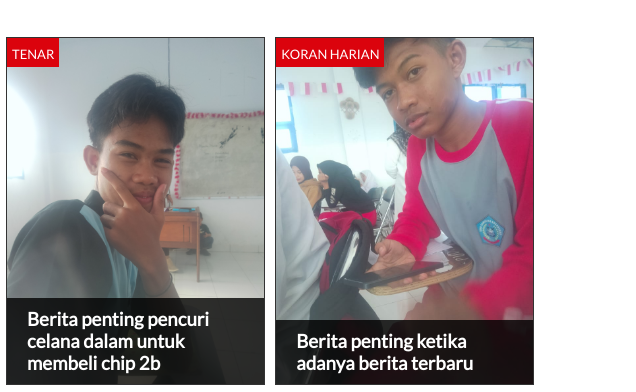
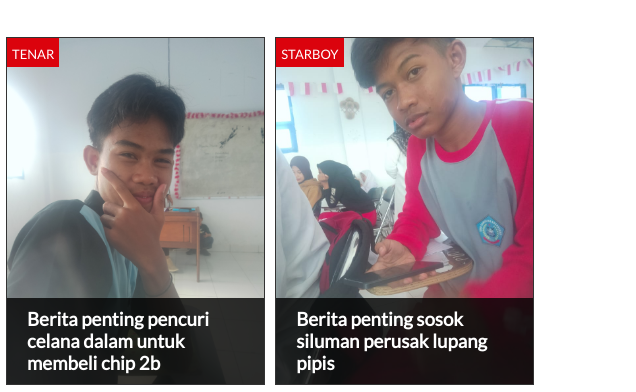
Before and after one commit to troyrdy/Web-Portal-Berita, a plain HTML site: page index.html in a window 1280 px wide. Shown: the part 252-644 px from the top of the page, 644-1280 px from the left. Drawn offline with Linux system fonts and the light colour scheme.

Commit message:
Update index.html

```diff
--- a/index.html
+++ b/index.html
@@ -115,8 +115,8 @@
             </div>
             <div class="grid-item">
                 <img src="image/portal-berita.jpg" alt="">
-                <h3 class="title"><a href="">Berita penting ketika adanya berita terbaru</a></h3>
-                <span class="category"><a href="">KORAN HARIAN</a></span>
+                <h3 class="title"><a href="">Berita penting sosok siluman perusak lupang pipis</a></h3>
+                <span class="category"><a href="">STARBOY</a></span>
             </div>
             <div class="grid-item">
                 <img src="image/LKS jiu.jpg" alt="">
```
